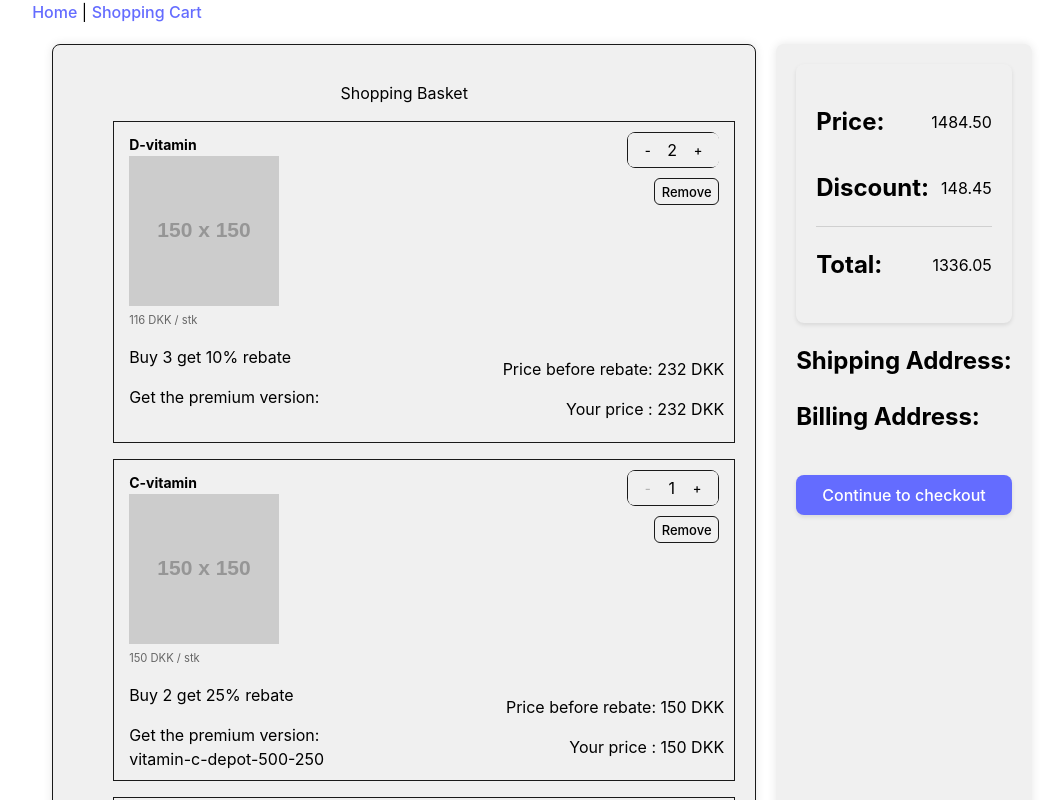
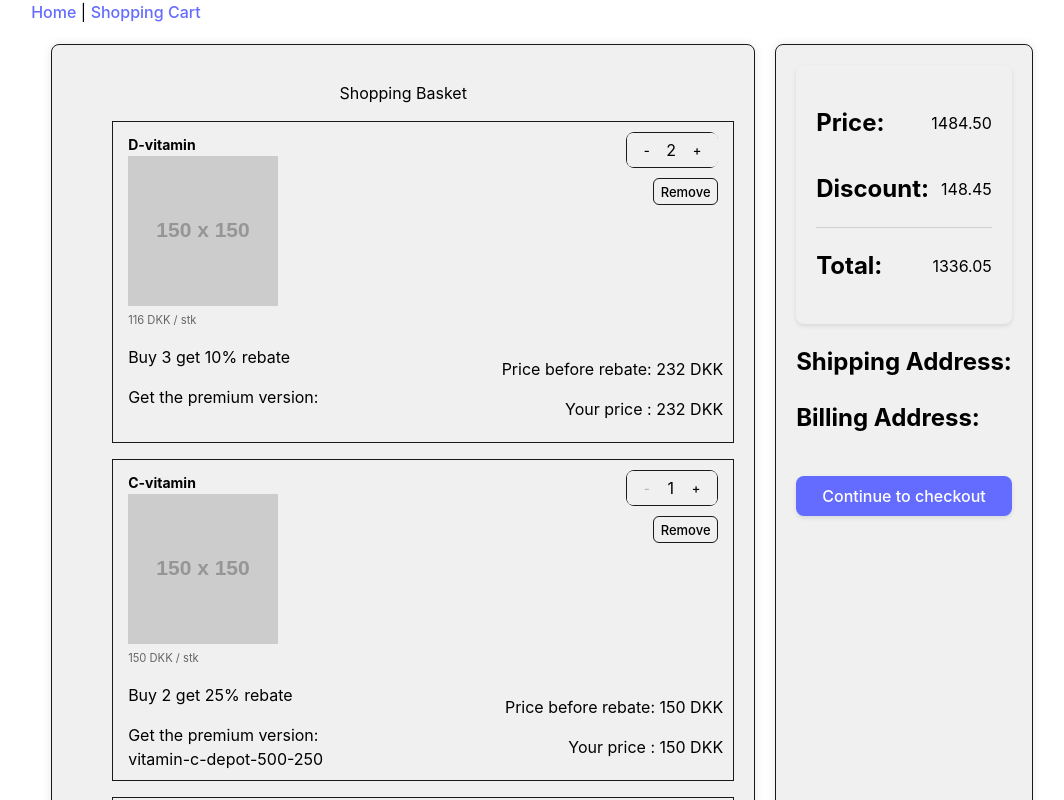
Before and after one commit to SiGoldbach/FrontendWebShop9, a React (Vite) app: page /cart in a window 1280 px wide. Shown: the top 800 px of the page, without its empty margins (98-1162 px from the left). Built offline with nearby package versions, Linux system fonts and the light colour scheme.

Commit message:
Border is no longer as wonky

```diff
--- a/src/Pages/index.css
+++ b/src/Pages/index.css
@@ -246,6 +246,7 @@ Styles for checkout column. AI generated
   border-radius: 8px;
   padding: 20px;
   box-shadow: 0 0 10px var(--shadow-color);
+  border: 1px solid var(--border-color);
 }
 
 .summaryRow {
```
